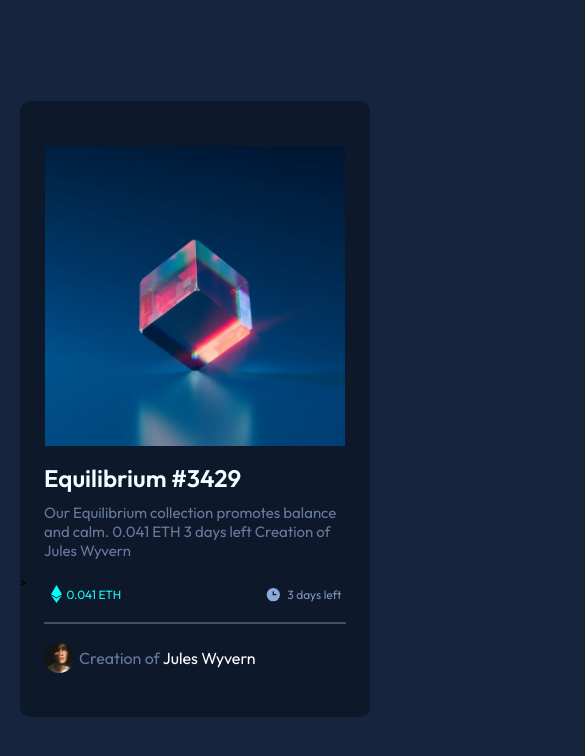
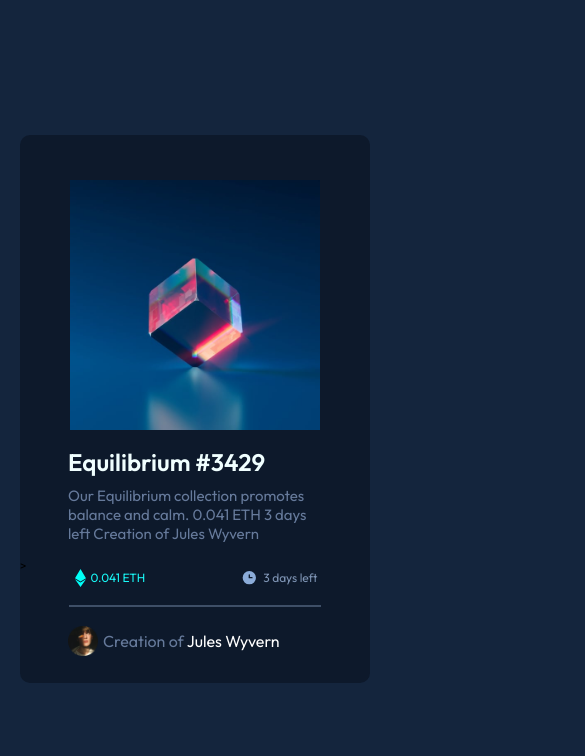
Before and after one commit to piniass/nft-preview, a plain HTML site: page index.html in a window 390 px wide. Shown: the top 756 px of the page, 585 px wide, since content can reach past the window. Drawn offline with Linux system fonts and the light colour scheme.

Commit message:
Responsive
Changes for mobile

```diff
--- a/styles.css
+++ b/styles.css
@@ -139,86 +139,25 @@ hr{
     color: white;
     font-weight: normal;
 }
+@media only screen and (max-width: 1024px) {
+    .rectangulo {
+        display: flex;
+        flex-direction: column;
+        width: 350px;
+        height: 65vh;
+        background-color:hsl(217, 54%, 11%);
+        border-radius: 10px;
+    }
 
-
+  }
 @media only screen and (max-width: 425px) {
     .rectangulo {
         display: flex;
         flex-direction: column;
         width: 350px;
-        height: 73vh;
+        height: 65vh;
         background-color:hsl(217, 54%, 11%);
         border-radius: 10px;
     }
-    .imagen {
-        display: flex;
-        justify-content: center;
-        margin: 45px;
-    }
 
-    .nft {
-        width: 300px;
-        height: 300px;
-
-    }
-
-    .ojo {
-        width: 300px;
-        height: 300px;
-        opacity: 0;
-        transition: opacity 0.2s ease-in-out;
-        position: absolute;
-        top: 37%;
-        left: 50%;
-        transform: translate(-50%,-50%);
-        background-color: #19f9f91f;
-        text-align: center;
-        line-height: 30px;
-
-    }
-
-
-
-    .ojo:hover {
-        opacity: 0.4;
-        cursor: pointer;
-    }
-
-    .texto {
-        margin:0 1.5rem;
-        margin-top: -3rem;
-
-
-    }
-    .prize {
-        display: flex;
-        flex-direction: row;
-        align-items: center;
-        margin: 0 1.5rem;
-
-    }
-
-    .datos {
-        width: 600px;
-    }
-
-    .time {
-        display: flex;
-        flex-direction: row;
-        align-items: center;
-        margin: 0 7.5rem;
-    }
-
-    hr {
-        width: 300px;
-    }
-
-    .credits {
-        display: flex;
-        flex-direction: row;
-        align-items: center;
-        margin: 0 1.5rem;
-
-
-    }
   }
```
